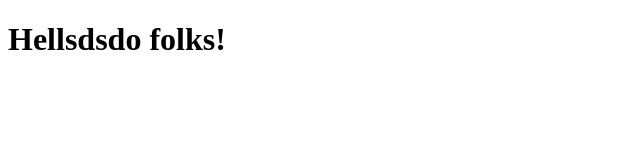
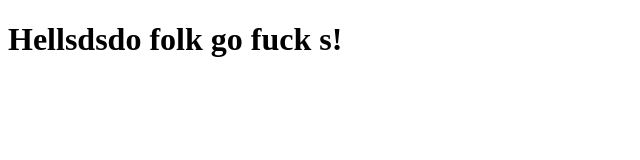
Before and after one commit to CharlesDoyle4321/coursera-test, a plain HTML site: page site/index.html in a window 1280 px wide. Shown: the whole page, without its empty margins (0-640 px from the left). Drawn offline with Linux system fonts and the light colour scheme.

Commit message:
Update index.html

```diff
--- a/site/index.html
+++ b/site/index.html
@@ -6,6 +6,6 @@
     <title>Hello Foleeks!</title>
 </head>
 <body>
-    <h1>Hellsdsdo folks!</h1>
+    <h1>Hellsdsdo folk go fuck s!</h1>
 </body>
 </html>
```
